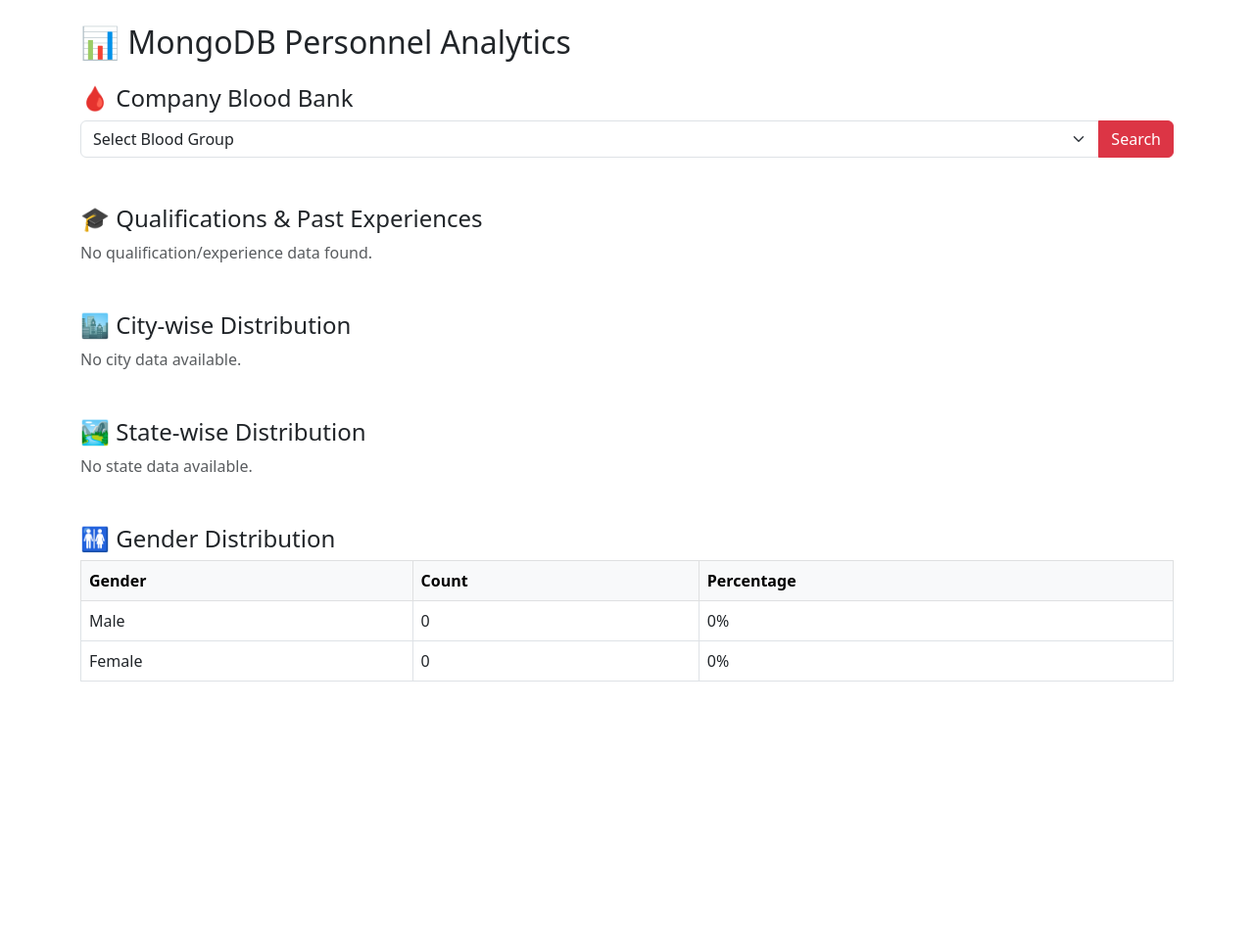
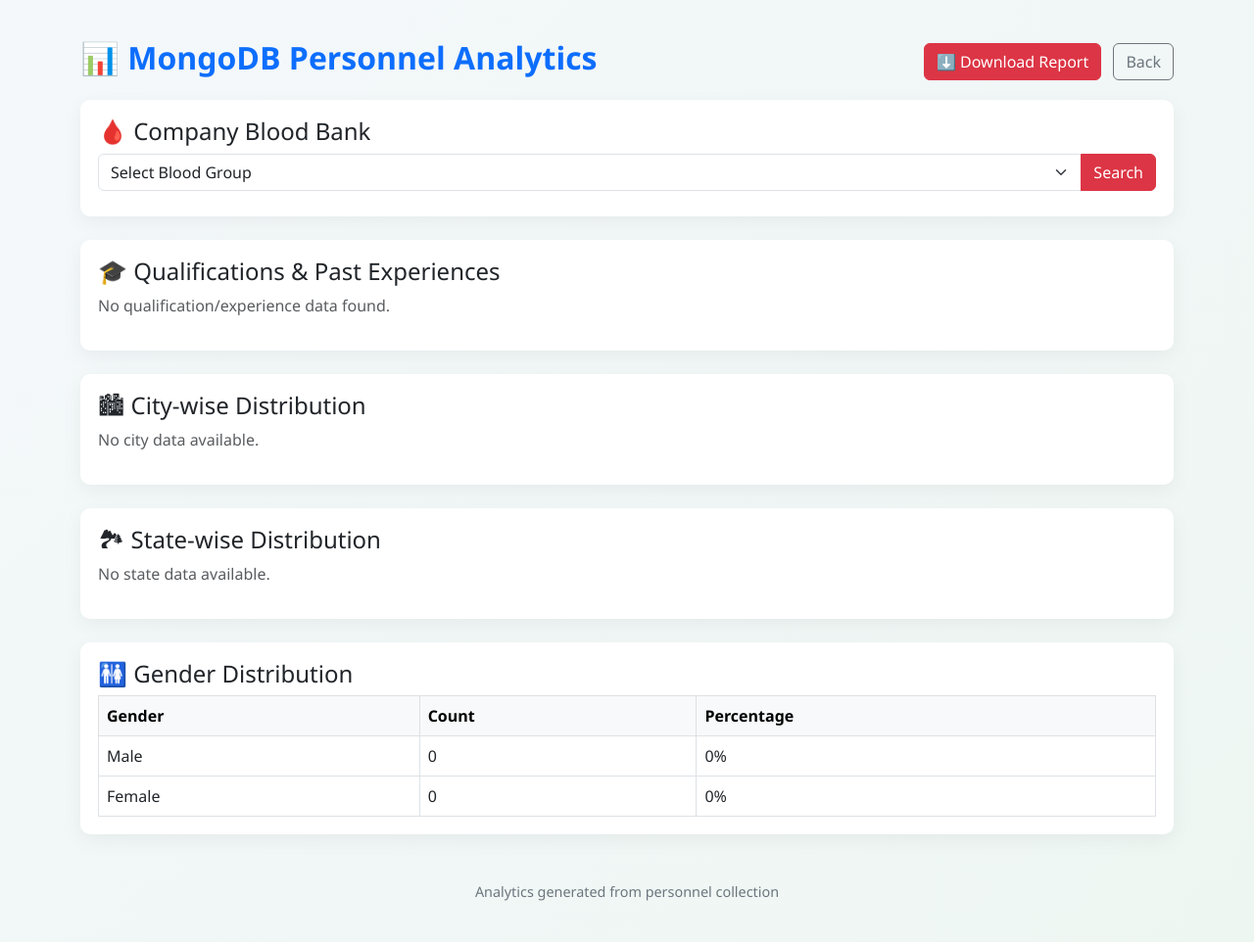
Before and after one commit to pratham1kruk/HR-management-system, a Flask app: page /mongo-analytics/ in a window 1280 px wide. Shown: the whole page at 98% size. Before the commit the page ends 696 px from the top, so only its background shows below. Run offline with Flask 3, Linux system fonts and the light colour scheme; data that the repository does not hold is empty; some libraries are stand-ins or nearby versions.

Commit message:
pdf feature mongo

```diff
--- a/backend/routes/mongo_analytics_routes.py
+++ b/backend/routes/mongo_analytics_routes.py
@@ -1,65 +1,153 @@
-from flask import Blueprint, render_template, request
-from models.mongo_models import get_personnel_collection, get_qualification_collection
+# routes/mongo_analytics_routes.py
+from flask import Blueprint, render_template, request, make_response, current_app, abort, flash, redirect, url_for
+from app import mongo    # <- uses the same 'mongo' you already created in your app
+import pdfkit
+import shutil
+from datetime import datetime
 
-mongo_analytics_bp = Blueprint("mongo_analytics", __name__, url_prefix="/mongo-analytics")
+mongo_analytics_bp = Blueprint("mongo_analytics", __name__, url_prefix="/personnel/analytics")
 
-@mongo_analytics_bp.route("/", methods=["GET"])
-def mongo_stats():
-    personnel_coll = get_personnel_collection()
-    qual_coll = get_qualification_collection()
+# ----------------------------
+# Helper: collect Mongo analytics
+# ----------------------------
+def _collect_mongo_stats():
+    db = mongo.db
 
+    # Blood group counts
+    blood_pipeline = [
+        {"$group": {"_id": "$blood_group", "count": {"$sum": 1}}},
+        {"$sort": {"count": -1}}
+    ]
+    blood_data = list(db.employees_info.aggregate(blood_pipeline))
+
+    # Qualifications summary (from 'qualifications' collection or embedded; we handle both)
+    # We expect qualification documents in either a 'qualifications' collection or inside employees_info
     qualification_data = []
-    if qual_coll is not None:
-        qualification_pipeline = [
-            {
-                "$group": {
-                    "_id": "$employee_id",
-                    "name": {"$first": "$name"},
-                    "qualifications": {"$first": "$qualifications"},
-                    "experiences": {"$first": "$experiences"},
-                    "count": {"$sum": {"$size": "$qualifications"}}
-                }
-            },
+    try:
+        # If there's a qualifications collection (as earlier in your routes)
+        qualification_data = list(db.qualifications.aggregate([
+            {"$project": {"_id": "$employee_id", "name": "$name", "qualifications": "$qualifications", "experiences": "$experiences", "count": {"$size": {"$ifNull": ["$qualifications", []]}}}},
+            {"$sort": {"count": -1}}
+        ]))
+    except Exception:
+        qualification_data = []
+
+    # fallback: build from employees_info if qualifications not separate
+    if not qualification_data:
+        # look for array fields inside employees_info
+        q_pipeline = [
+            {"$project": {
+                "_id": "$employee_id",
+                "name": "$name",
+                "qualifications": "$qualifications",
+                "experiences": "$experiences",
+                "count": {"$size": {"$ifNull": ["$qualifications", []]}}
+            }},
             {"$sort": {"count": -1}}
         ]
-        qualification_data = list(qual_coll.aggregate(qualification_pipeline))
+        qualification_data = list(db.employees_info.aggregate(q_pipeline))
 
-    city_data = list(personnel_coll.aggregate([
+    # City-wise distribution
+    city_pipeline = [
         {"$group": {"_id": "$residence.city", "count": {"$sum": 1}}},
         {"$sort": {"count": -1}}
-    ]))
+    ]
+    city_data = list(db.employees_info.aggregate(city_pipeline))
 
-    state_data = list(personnel_coll.aggregate([
+    # State-wise distribution
+    state_pipeline = [
         {"$group": {"_id": "$residence.state", "count": {"$sum": 1}}},
         {"$sort": {"count": -1}}
-    ]))
+    ]
+    state_data = list(db.employees_info.aggregate(state_pipeline))
 
-    total_employees = personnel_coll.count_documents({})
-    gender_male = personnel_coll.count_documents({"gender": "Male"})
-    gender_female = personnel_coll.count_documents({"gender": "Female"})
+    # Gender distribution (counts + percent)
+    total_count = db.employees_info.count_documents({})
+    male_count = db.employees_info.count_documents({"gender": "Male"})
+    female_count = db.employees_info.count_documents({"gender": "Female"})
     gender_stats = {
-        "male": gender_male,
-        "female": gender_female,
-        "male_percent": round((gender_male / total_employees) * 100, 2) if total_employees else 0,
-        "female_percent": round((gender_female / total_employees) * 100, 2) if total_employees else 0
+        "male": male_count,
+        "female": female_count,
+        "male_percent": round((male_count / total_count * 100), 2) if total_count else 0,
+        "female_percent": round((female_count / total_count * 100), 2) if total_count else 0,
+        "total": total_count
     }
 
-    blood_data = list(personnel_coll.aggregate([
-        {
-            "$group": {
-                "_id": "$blood_group",
-                "count": {"$sum": 1}
-            }
-        },
-        {"$sort": {"count": -1}}
-    ]))
+    stats = {
+        "blood_data": blood_data,
+        "qualification_data": qualification_data,
+        "city_data": city_data,
+        "state_data": state_data,
+        "gender_stats": gender_stats
+    }
+    return stats
 
-    return render_template(
-        "mongo_stats.html",
-        qualification_data=qualification_data,
-        city_data=city_data,
-        state_data=state_data,
-        gender_stats=gender_stats,
-        blood_data=blood_data,
-        total_personnel=total_employees
+# ----------------------------
+# Page: mongo stats (tabbed if you want to combine later)
+# ----------------------------
+@mongo_analytics_bp.route("/")
+def mongo_stats_home():
+    stats = _collect_mongo_stats()
+    # pass to template
+    return render_template("mongo_stats.html", **stats)
+
+# ----------------------------
+# POST: download PDF report
+# ----------------------------
+@mongo_analytics_bp.route("/download", methods=["POST"])
+def mongo_download_report():
+    # form data
+    company_name = request.form.get("company_name", "").strip() or "Unknown Company"
+    company_details = request.form.get("company_details", "").strip() or ""
+    generated_at = datetime.now().strftime("%Y-%m-%d %H:%M:%S")
+    stats = _collect_mongo_stats()
+
+    # Render report HTML
+    html = render_template(
+        "mongo_stats_report.html",
+        company_name=company_name,
+        company_details=company_details,
+        generated_at=generated_at,
+        **stats
     )
+
+    # Find wkhtmltopdf binary using shutil.which (option 1)
+    wk_path = shutil.which("wkhtmltopdf")
+    if wk_path is None:
+        # try common docker path
+        alt_path = "/usr/local/bin/wkhtmltopdf"
+        if shutil.which(alt_path):
+            wk_path = alt_path
+
+    if wk_path is None:
+        # No wkhtmltopdf available: return a helpful message
+        # You can also flash and redirect to the page
+        flash("wkhtmltopdf not found in container. Install it or provide its path. PDF generation unavailable.", "danger")
+        return redirect(url_for("mongo_analytics.mongo_stats_home"))
+
+    # Configure pdfkit
+    config = pdfkit.configuration(wkhtmltopdf=wk_path)
+    # Options to make PDF look good
+    options = {
+        "page-size": "A4",
+        "encoding": "UTF-8",
+        "quiet": "",
+        "margin-top": "15mm",
+        "margin-bottom": "15mm",
+        "margin-left": "12mm",
+        "margin-right": "12mm",
+        "enable-local-file-access": None  # necessary for embedded CSS/images
+    }
+
+    try:
+        pdf = pdfkit.from_string(html, False, configuration=config, options=options)
+    except Exception as e:
+        current_app.logger.exception("Failed to generate PDF")
+        flash(f"Failed to generate PDF: {e}", "danger")
+        return redirect(url_for("mongo_analytics.mongo_stats_home"))
+
+    response = make_response(pdf)
+    response.headers["Content-Type"] = "application/pdf"
+    filename = f"Mongo_Analytics_Report_{datetime.now().strftime('%Y%m%d_%H%M')}.pdf"
+    response.headers["Content-Disposition"] = f"attachment; filename={filename}"
+    return response
--- a/backend/templates/mongo_stats.html
+++ b/backend/templates/mongo_stats.html
@@ -4,15 +4,55 @@
   <meta charset="UTF-8">
   <title>MongoDB Personnel Analytics</title>
   <link href="https://cdn.jsdelivr.net/npm/bootstrap@5.3.0/dist/css/bootstrap.min.css" rel="stylesheet">
+  <style>
+    body { background: linear-gradient(135deg,#f4f8fb,#eef6f2); font-family: "Segoe UI", sans-serif; padding-bottom:40px; }
+    h2 { color:#0d6efd; font-weight:700; }
+    .section-card { background:white; border-radius:10px; padding:18px; box-shadow:0 6px 20px rgba(0,0,0,0.05); margin-bottom:18px; }
+    .btn-report { background: linear-gradient(90deg,#198754,#0d6efd); color:white; border:none; }
+    .small-muted { color:#6c757d; font-size:0.9rem; }
+  </style>
 </head>
 <body class="container py-4">
 
-  <h2 class="mb-4">📊 MongoDB Personnel Analytics</h2>
+  <div class="d-flex justify-content-between align-items-center my-3">
+    <h2>📊 MongoDB Personnel Analytics</h2>
+    <div>
+      <button class="btn btn-danger me-2" data-bs-toggle="modal" data-bs-target="#reportModal">⬇️ Download Report</button>
+      <a href="{{ url_for('employee.employee_home') }}" class="btn btn-outline-secondary">Back</a>
+    </div>
+  </div>
+
+  <!-- Download Report Modal -->
+  <div class="modal fade" id="reportModal" tabindex="-1" aria-hidden="true">
+    <div class="modal-dialog modal-dialog-centered">
+      <form method="POST" action="{{ url_for('mongo_analytics.mongo_download_report') }}" class="modal-content">
+        <div class="modal-header">
+          <h5 class="modal-title">Download Analytics Report</h5>
+          <button type="button" class="btn-close" data-bs-dismiss="modal" aria-label="Close"></button>
+        </div>
+        <div class="modal-body">
+          <div class="mb-2">
+            <label class="form-label">Company / Organization Name</label>
+            <input name="company_name" class="form-control" placeholder="e.g. Acme Corp" />
+          </div>
+          <div class="mb-2">
+            <label class="form-label">Company Details (address / contact)</label>
+            <textarea name="company_details" class="form-control" rows="3" placeholder="Optional details for the report..."></textarea>
+          </div>
+          <p class="small-muted">PDF will include all visible analytics sections and generated timestamp.</p>
+        </div>
+        <div class="modal-footer">
+          <button type="button" class="btn btn-outline-secondary" data-bs-dismiss="modal">Cancel</button>
+          <button type="submit" class="btn btn-report">Generate & Download</button>
+        </div>
+      </form>
+    </div>
+  </div>
 
   <!-- Company Blood Bank -->
-  <div class="mb-5">
+  <div class="section-card mb-4">
     <h4>🩸 Company Blood Bank</h4>
-    <div class="input-group mb-3">
+    <div class="input-group my-2">
       <select id="bloodGroupSelect" class="form-select">
         <option value="">Select Blood Group</option>
         {% for b in blood_data %}
@@ -30,10 +70,11 @@
   </div>
 
   <!-- Qualification & Experience Per Employee -->
-  <div class="mb-5">
+  <div class="section-card mb-4">
     <h4>🎓 Qualifications & Past Experiences</h4>
     {% if qualification_data %}
-      <table class="table table-bordered">
+      <div class="table-responsive">
+        <table class="table table-bordered mb-0">
           <thead class="table-light">
             <tr>
               <th>Employee ID</th>
@@ -49,127 +90,88 @@
               <td>{{ emp.name or 'N/A' }}</td>
               <td>{{ emp.count }}</td>
               <td>
-              <button class="btn btn-sm btn-info" type="button"
-                      data-bs-toggle="collapse"
-                      data-bs-target="#details-{{ emp._id }}">
-                Toggle
-              </button>
-              <div id="details-{{ emp._id }}" class="collapse mt-2">
+                <button class="btn btn-sm btn-info" type="button" data-bs-toggle="collapse" data-bs-target="#details-{{ loop.index }}">Toggle</button>
+                <div id="details-{{ loop.index }}" class="collapse mt-2">
                   <strong>Qualifications:</strong>
                   {% if emp.qualifications %}
                     <ul class="list-group mb-2">
-                    {% for q in emp.qualifications %}
-                      <li class="list-group-item">{{ q }}</li>
-                    {% endfor %}
+                      {% for q in emp.qualifications %}<li class="list-group-item">{{ q }}</li>{% endfor %}
                     </ul>
-                {% else %}
-                  <p class="text-muted">No qualifications found.</p>
-                {% endif %}
+                  {% else %}<p class="text-muted">No qualifications found.</p>{% endif %}
                   <strong>Past Experiences:</strong>
                   {% if emp.experiences %}
                     <ul class="list-group">
-                    {% for e in emp.experiences %}
-                      <li class="list-group-item">{{ e }}</li>
-                    {% endfor %}
+                      {% for e in emp.experiences %}<li class="list-group-item">{{ e }}</li>{% endfor %}
                     </ul>
-                {% else %}
-                  <p class="text-muted">No past experiences found.</p>
-                {% endif %}
+                  {% else %}<p class="text-muted">No past experiences found.</p>{% endif %}
                 </div>
               </td>
             </tr>
             {% endfor %}
           </tbody>
         </table>
+      </div>
     {% else %}
       <p class="text-muted">No qualification/experience data found.</p>
     {% endif %}
   </div>
 
   <!-- City-wise Count -->
-  <div class="mb-5">
+  <div class="section-card mb-4">
     <h4>🏙 City-wise Distribution</h4>
     {% if city_data %}
-      <table class="table table-bordered">
+      <div class="table-responsive">
+        <table class="table table-bordered mb-0">
           <thead class="table-light">
-          <tr>
-            <th>City</th>
-            <th>Count</th>
-          </tr>
+            <tr><th>City</th><th>Count</th></tr>
           </thead>
           <tbody>
             {% for city in city_data %}
-          <tr>
-            <td>{{ city._id or "Unknown" }}</td>
-            <td>{{ city.count }}</td>
-          </tr>
+            <tr><td>{{ city._id or "Unknown" }}</td><td>{{ city.count }}</td></tr>
             {% endfor %}
           </tbody>
         </table>
-    {% else %}
-      <p class="text-muted">No city data available.</p>
-    {% endif %}
+      </div>
+    {% else %}<p class="text-muted">No city data available.</p>{% endif %}
   </div>
 
   <!-- State-wise Count -->
-  <div class="mb-5">
+  <div class="section-card mb-4">
     <h4>🏞 State-wise Distribution</h4>
     {% if state_data %}
-      <table class="table table-bordered">
-        <thead class="table-light">
-          <tr>
-            <th>State</th>
-            <th>Count</th>
-          </tr>
-        </thead>
+      <div class="table-responsive">
+        <table class="table table-bordered mb-0">
+          <thead class="table-light"><tr><th>State</th><th>Count</th></tr></thead>
           <tbody>
-          {% for state in state_data %}
-          <tr>
-            <td>{{ state._id or "Unknown" }}</td>
-            <td>{{ state.count }}</td>
-          </tr>
-          {% endfor %}
+            {% for state in state_data %}<tr><td>{{ state._id or "Unknown" }}</td><td>{{ state.count }}</td></tr>{% endfor %}
           </tbody>
         </table>
-    {% else %}
-      <p class="text-muted">No state data available.</p>
-    {% endif %}
+      </div>
+    {% else %}<p class="text-muted">No state data available.</p>{% endif %}
   </div>
 
   <!-- Gender Distribution -->
-  <div class="mb-5">
+  <div class="section-card mb-5">
     <h4>🚻 Gender Distribution</h4>
-    <table class="table table-bordered">
-      <thead class="table-light">
-        <tr>
-          <th>Gender</th>
-          <th>Count</th>
-          <th>Percentage</th>
-        </tr>
-      </thead>
+    <div class="table-responsive">
+      <table class="table table-bordered mb-0">
+        <thead class="table-light"><tr><th>Gender</th><th>Count</th><th>Percentage</th></tr></thead>
         <tbody>
-        <tr>
-          <td>Male</td>
-          <td>{{ gender_stats.male }}</td>
-          <td>{{ gender_stats.male_percent }}%</td>
-        </tr>
-        <tr>
-          <td>Female</td>
-          <td>{{ gender_stats.female }}</td>
-          <td>{{ gender_stats.female_percent }}%</td>
-        </tr>
+          <tr><td>Male</td><td>{{ gender_stats.male }}</td><td>{{ gender_stats.male_percent }}%</td></tr>
+          <tr><td>Female</td><td>{{ gender_stats.female }}</td><td>{{ gender_stats.female_percent }}%</td></tr>
         </tbody>
       </table>
     </div>
+  </div>
+
+  <!-- Optional small footer -->
+  <p class="small-muted text-center">Analytics generated from personnel collection</p>
 
   <script src="https://cdn.jsdelivr.net/npm/bootstrap@5.3.0/dist/js/bootstrap.bundle.min.js"></script>
   <script>
     function fetchBloodGroupEmployees() {
       const group = document.getElementById("bloodGroupSelect").value;
-      if (!group) {
-        alert("Please select a blood group");
-        return;
-      }
+      if (!group) { alert("Please select a blood group"); return; }
 
       fetch(`/personnel/analytics/bloodgroup/${group}`)
         .then(res => res.json())
@@ -182,8 +184,7 @@
             data.forEach(emp => {
               const li = document.createElement("li");
               li.classList.add("list-group-item");
-              li.innerHTML = `<strong>${emp.name}</strong> (ID: ${emp.employee_id})<br>
-                              📞 ${emp.phone || 'N/A'} | 📧 ${emp.email || 'N/A'}`;
+              li.innerHTML = `<strong>${emp.name}</strong> (ID: ${emp.employee_id})<br>📞 ${emp.phone || 'N/A'} | 📧 ${emp.email || 'N/A'}`;
               list.appendChild(li);
             });
             resultDiv.style.display = "block";
@@ -192,10 +193,7 @@
             resultDiv.style.display = "block";
           }
         })
-        .catch(err => {
-          console.error(err);
-          alert("Error fetching blood group data.");
-        });
+        .catch(err => { console.error(err); alert("Error fetching blood group data."); });
     }
   </script>
 </body>
```
Also changed, not shown: backend/templates/mongo_stats_report.html (added, +140 -0 lines). Lines whose indentation alone changed are shown as unchanged.
